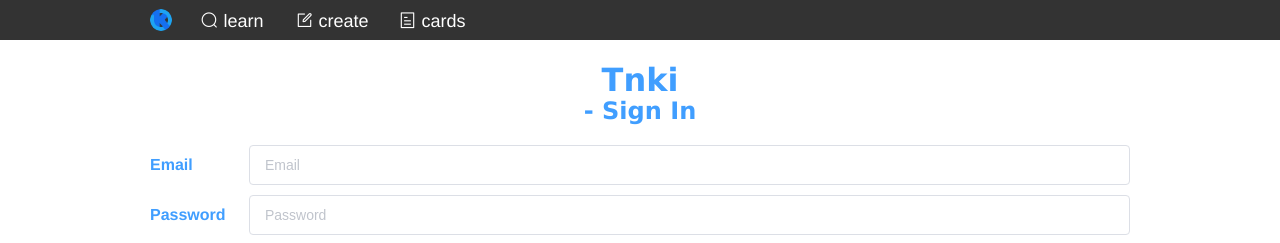
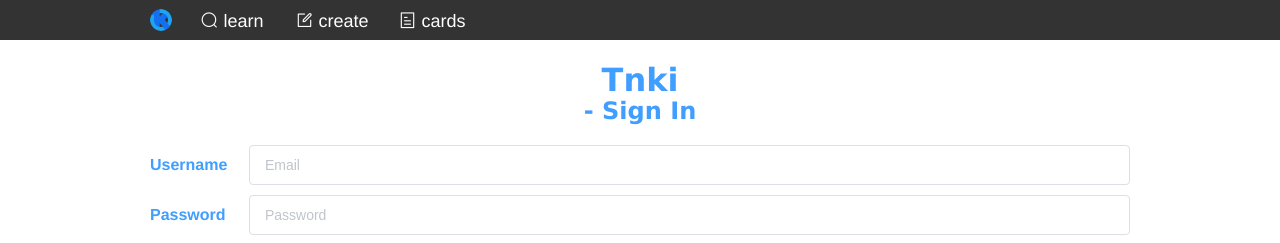
Before and after one commit to can-cc/tnki-client, a Vue app: page /signin in a window 1280 px wide. Shown: the top 243 px of the page. Built offline with nearby package versions, Linux system fonts and the light colour scheme.

Commit message:
some change for login

```diff
--- a/src/views/SignIn.vue
+++ b/src/views/SignIn.vue
@@ -5,15 +5,20 @@
     <form v-on:submit="signIn($event)">
       <div class="form-item">
         <label>
-          <span>Email</span>
-          <el-input v-model="email" name="tnki-email" type="email" placeholder="Email"></el-input>
+          <span>Username</span>
+          <el-input v-model="username" name="tnki-email" type="text" placeholder="Email"></el-input>
         </label>
       </div>
 
       <div class="form-item">
         <label>
           <span>Password</span>
-          <el-input v-model="password" name="tnki-password" type="password" placeholder="Password"></el-input>
+          <el-input
+            v-model="password"
+            name="tnki-password"
+            type="password"
+            placeholder="Password"
+          ></el-input>
         </label>
       </div>
 
@@ -21,10 +26,7 @@
         <el-button native-type="submit" type="primary" plain>Sign In</el-button>
       </div>
 
-      <div class="tip">
-        Do not have account? <router-link to="/signup">Sign Up</router-link>
-      </div>
-
+      <div class="tip">Do not have account? <router-link to="/signup">Sign Up</router-link></div>
     </form>
   </div>
 </template>
@@ -41,24 +43,22 @@ import router from '@/router';
 })
 export default class SignIn extends Vue {
   public password: string = '';
-  public email: string = '';
+  public username: string = '';
 
   public signIn(event: Event) {
     event.preventDefault();
     axios
       .post('/api/signin', {
-        email: this.email,
+        username: this.username,
         password: this.password
       })
       .then(response => {
-        console.log(response);
-        setJwt(response.headers.jwt);
-        setUserId(response.headers['user-id']);
-        Message.success('Sign in sccuess');
-        router.push('/dash');
+        // setJwt(response.headers.jwt);
+        // setUserId(response.headers['user-id']);
+        // Message.success('Sign in sccuess');
+        // router.push('/dash');
       })
       .catch(error => {
-        console.log(error);
         if (error.response && error.response.status === 401) {
           return Message.error('Email or Password not match');
         } else {
@@ -112,5 +112,4 @@ form {
 .button-container {
   margin-top: 10px;
 }
-
 </style>
--- a/vue.config.js
+++ b/vue.config.js
@@ -3,8 +3,11 @@ module.exports = {
   devServer: {
     proxy: {
       '/api': {
-        target: 'http://localhost:3500',
-        changeOrigin: true
+        target: 'http://localhost:3500/',
+        changeOrigin: true,
+        pathRewrite: {
+          '^/api': '/'
+        }
       },
       '/image': {
         target: 'http://localhost:3500',
```
